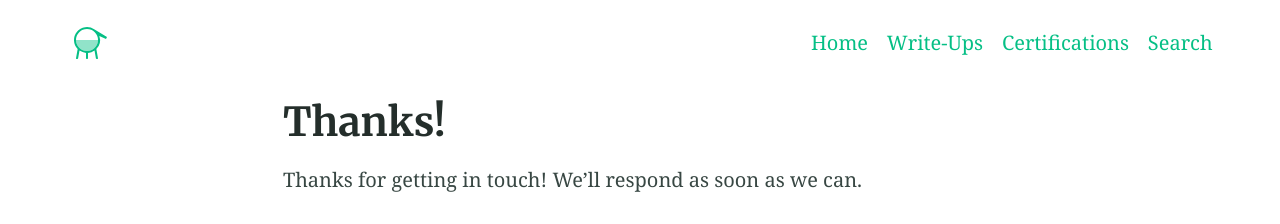
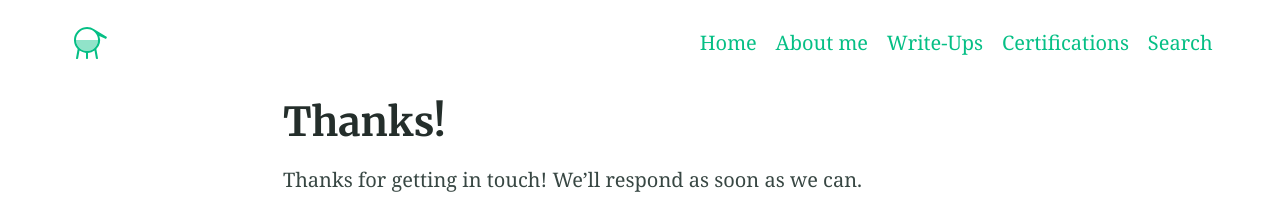
Before and after one commit to 4nthvny/4nthvny.github.io, a Jekyll site: the page built from thanks.md, in a window 1280 px wide. Shown: the top 224 px of the page. Built offline with Jekyll 4.4.1, drawn with Linux system fonts in a browser that asks for light colours.

Commit message:
Update _config.yml

```diff
--- a/_config.yml
+++ b/_config.yml
@@ -121,6 +121,8 @@ favicons: # Favicons are also used in the manifest file. Syntax is 'size: path'
 navigation_header:
 - title: Home
   url: /
+- title: About me
+  url: /
 - title: Write-Ups
   url: /elements/
 - title: Certifications
```
